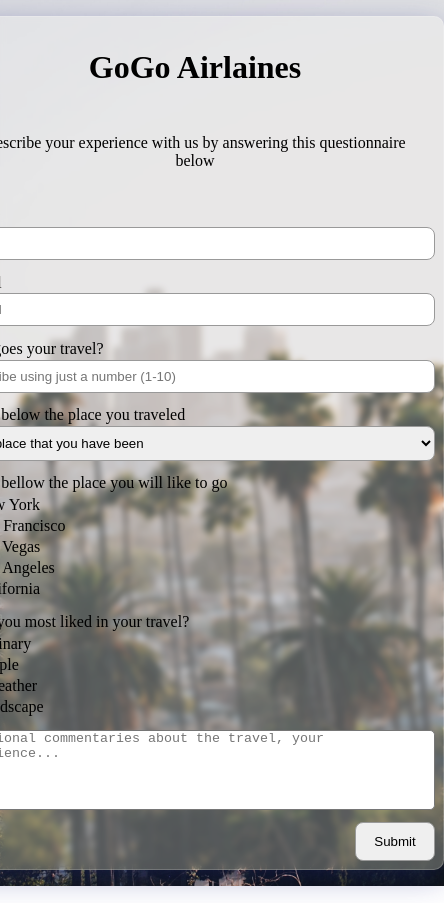
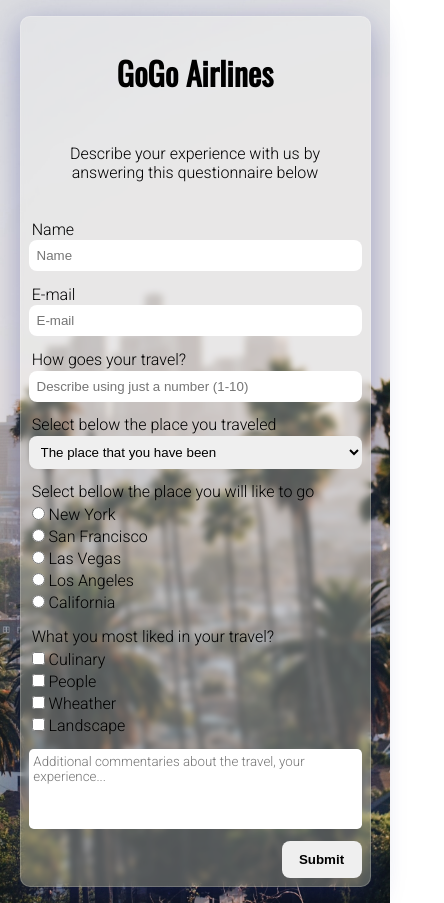
Before and after one commit to Quagliato98/survey-form, a plain HTML site: page index.html in a window 390 px wide. Shown: the whole page, 444 px wide, since content can reach past the window. Drawn offline with nearby package versions, Linux system fonts and the light colour scheme.

Commit message:
web and mobile page done

```diff
--- a/index.html
+++ b/index.html
@@ -5,12 +5,15 @@
     <meta http-equiv="X-UA-Compatible" content="IE=edge">
     <meta name="viewport" content="width=device-width, initial-scale=1.0">
     <link rel="stylesheet" href="style.css">
+    <link rel="preconnect" href="https://fonts.gstatic.com">
+    <link href="https://fonts.googleapis.com/css2?family=Oswald&family=Roboto:wght@300&display=swap" rel="stylesheet">
+    <link rel="shortcut icon" href="1619830656.ico" type="image/x-icon">
     <title>Survey Form</title>
 </head>
 <body>
     <div class="container">
         <header>
-            <h1 id="title">GoGo Airlaines</h1>
+            <h1 id="title">GoGo Airlines</h1>
             <p class="description">
                 Describe your experience with us by answering this questionnaire below
             </p>
@@ -32,7 +35,7 @@
                 <div class="form-group">
                     <label for="dropdown">Select below the place you traveled</label>
                     <select name="dropdown" id="dropdown" required>
-                        <option disabled selected value>The place that you have been</option>
+                        <option selected value disabled>The place that you have been</option>
                         <option value="New York">New York</option>
                         <option value="San Francisco">San Francisco</option>
                         <option value="Las Vegas">Las Vegas</option>
--- a/style.css
+++ b/style.css
@@ -4,21 +4,12 @@
     box-sizing: border-box;
 }
 
-html {
-    scroll-behavior: smooth;
-    /*background-image: url(/joel-mott-kUReGwALGbs-unsplash.jpg);*/
-}
-
 body {
-    max-width: 100%;
-    /*
-    height: 100vh;
-    */
+    font-family: 'Roboto', sans-serif;
+    color: #000000;
     margin: 1rem 0;
-    background-image: url(/joel-mott-kUReGwALGbs-unsplash.jpg);
-    background-repeat: no-repeat;
+    background: url(/joel-mott-kUReGwALGbs-unsplash.jpg) no-repeat center;
     background-size: cover;
-    background-position: center;
     display: flex;
     justify-content: center;
     align-items: center;
@@ -31,6 +22,10 @@ body {
     -webkit-backdrop-filter: blur( 3.0px );
     border-radius: 10px;
     border: 1px solid rgba( 255, 255, 255, 0.18 );
+}
+
+h1 {
+    font-family: 'Oswald', sans-serif;
 }
 
 h1, p {
@@ -53,22 +48,41 @@ label {
 
 }
 
+input, select, textarea {
+    border: none;
+    outline: none;
+}
+
 input, button, select {
     padding: 0.5rem;
-    border: 1px solid rgb(153, 153, 153);
     border-radius: 0.5rem;
 }
 
 textarea {
+    padding: 0.3rem;
     border-radius: 0.3rem;
     resize: none;
-    width: 30rem;
     height: 5rem;
+    font-family: 'Roboto', sans-serif;
+    max-width: 100%;
 }
 
 button {
+    border: none;
     align-self: flex-end;
     width: 5rem;
     padding: 0.7rem;
     cursor: pointer;
+    font-weight: bold;
 }
+
+button:hover {
+    background-color: rgb(144, 144, 144);
+    transition: 0.2s;
+}
+
+@media (max-width: 768px) {
+    .container {
+        width: 90%;
+    }
+}
```
